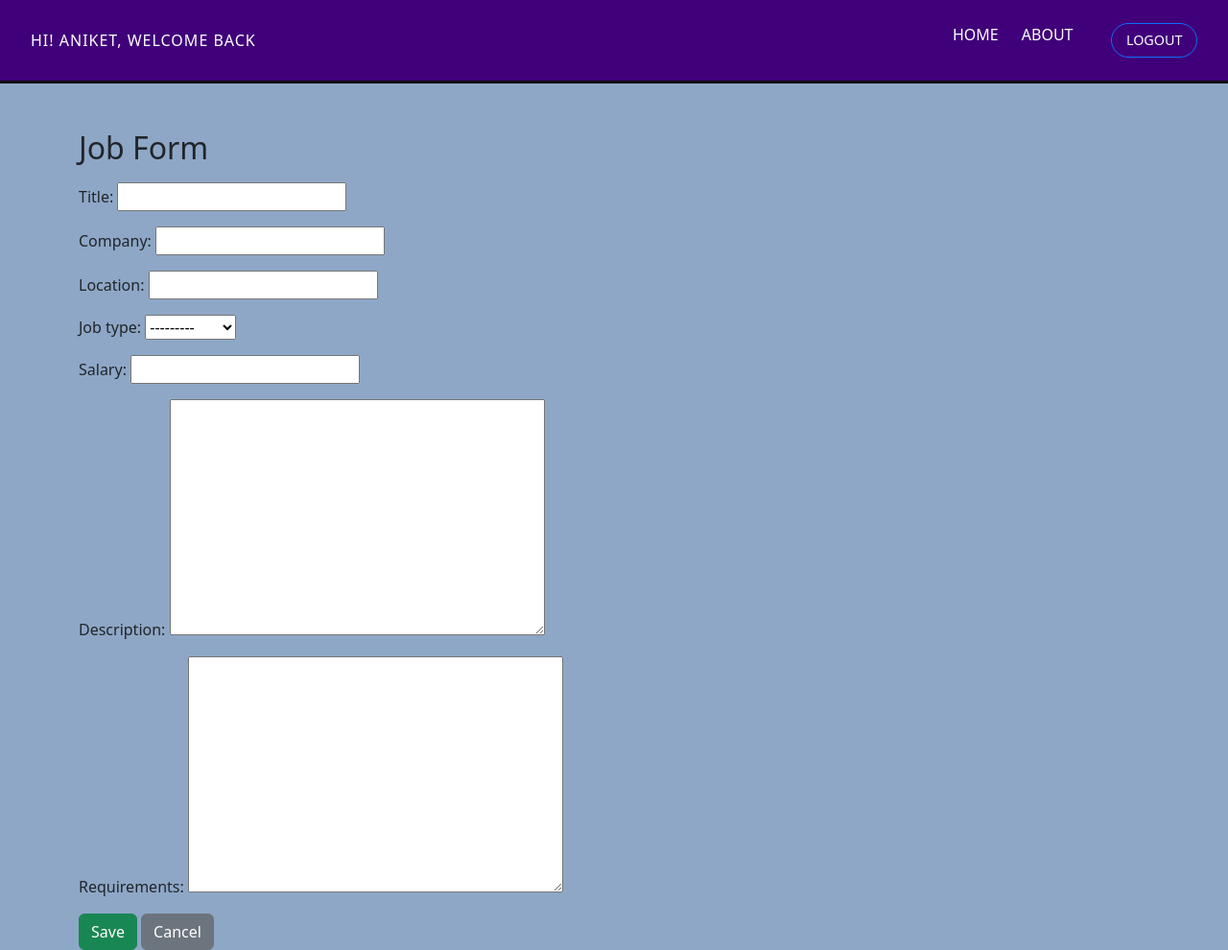
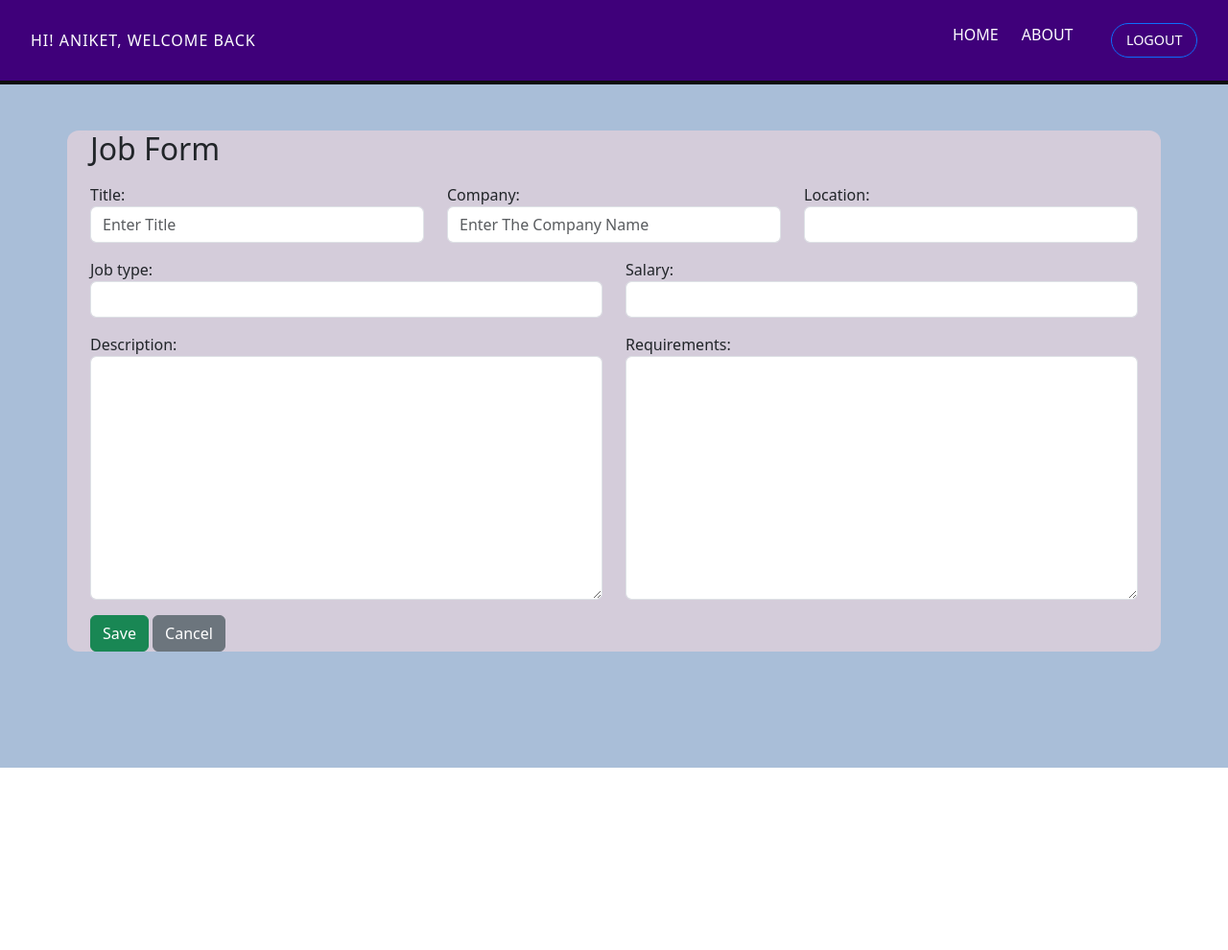
Before and after one commit to xoaniket/xoaniket1, a Django app: page /myadmin/jobs/add/ in a window 1280 px wide. Shown: the whole page at 96% size. After the commit the page ends 800 px from the top, so only its background shows below. Run offline with Django 5.2, Linux system fonts and the light colour scheme; a user stored in the database is signed in; some libraries are stand-ins or nearby versions.

Commit message:
Updated this

```diff
--- a/CUSTOM_ADMIN/forms.py
+++ b/CUSTOM_ADMIN/forms.py
@@ -5,3 +5,14 @@ class JobPostForm(forms.ModelForm):
     class Meta:
         model = JobPost
         fields = '__all__'
+
+        widgets = {
+
+            'title':forms.TextInput(attrs={'class':'form-control','placeholder':'Enter Title'}),
+            'company':forms.TextInput(attrs={'class':'form-control','placeholder':'Enter The Company Name'}),
+            'location':forms.TextInput(attrs={'class':'form-control'}),
+            'job_type':forms.TextInput(attrs={'class':'form-control'}),
+            'salary':forms.TextInput(attrs={'class':'form-control'}),
+            'description':forms.Textarea(attrs={'class':'form-control'}),
+            'requirements':forms.Textarea(attrs={'class':'form-control'}),
+        }
--- a/CUSTOM_ADMIN/templates/custom_admin/app_list.html
+++ b/CUSTOM_ADMIN/templates/custom_admin/app_list.html
@@ -33,6 +33,8 @@
         color: black;
         font-weight: 600;
     }
+
+
 
 </style>
 {% endblock %}
@@ -83,7 +85,7 @@
                 <td>
                     <a href="/applications/{{x.pk}}/pdf/">PDF</a>
                 </td>
-                <td><a class="btn btn-danger" href="{% url 'custom_admin:del_app' x.pk %}">DELETE</a></td>
+                <td><a class="btn btn-danger " href="{% url 'custom_admin:del_app' x.pk %}">DELETE</a></td>
             </tr>
             {% endfor %}
         </tbody>
--- a/CUSTOM_ADMIN/templates/custom_admin/dashboard.html
+++ b/CUSTOM_ADMIN/templates/custom_admin/dashboard.html
@@ -20,7 +20,7 @@
         align-items: center;
         padding: 1rem 2rem;
         background-color: #3F007A;
-        border-bottom: 3px solid rgb(15, 14, 14);
+        border-bottom: 4px solid rgb(15, 14, 14);
         position: sticky;
         top: 0;
         z-index: 1000;
@@ -29,7 +29,7 @@
 
     .logo {
         color: #fff;
-        font-weight: 200;
+
         font-size: 1.0rem;
         letter-spacing: 1px;
     }
@@ -76,7 +76,7 @@
 
 </style>
 
-<body style="background-color: rgb(142, 167, 198); height: 100;">
+<body style="background-color: rgb(169, 190, 216); height: 100;">
 
 
 
--- a/CUSTOM_ADMIN/templates/custom_admin/job_form.html
+++ b/CUSTOM_ADMIN/templates/custom_admin/job_form.html
@@ -2,14 +2,63 @@
 {% block head %}
 
 <title>JOB FORM</title>
+
+<style>
+    .container{
+        background-color: rgb(212, 204, 218);
+        border: 1px none blueviolet;
+        overflow: hidden;
+        border-radius: 12px;
+    }
+</style>
 {% endblock %}
 
 {% block work %}
-<h2 class="mb-3">Job Form</h2>
+<div class="container">
+    <h2 class="mb-3">Job Form</h2>
 <form method="POST">
   {% csrf_token %}
-  {{ form.as_p }}
+
+<div class="row">
+     <div class="col-md-4 mb-3">
+            {{ form.title.label_tag }}
+            {{ form.title }}
+     </div>
+      <div class="col-md-4 mb-3">
+            {{ form.company.label_tag }}
+            {{ form.company }}
+     </div>
+      <div class="col-md-4 mb-3">
+            {{ form.location.label_tag }}
+            {{ form.location }}
+     </div>
+</div>
+
+<div class="row">
+     <div class="col-md-6 mb-3">
+            {{ form.job_type.label_tag }}
+            {{ form.job_type }}
+     </div>
+      <div class="col-md-6 mb-3">
+            {{ form.salary.label_tag }}
+            {{ form.salary }}
+     </div>
+</div>
+
+<div class="row">
+     <div class="col-md-6 mb-3">
+            {{ form.description.label_tag }}
+            {{ form.description }}
+     </div>
+      <div class="col-md-6 mb-3">
+            {{ form.requirements.label_tag }}
+            {{ form.requirements }}
+     </div>
+</div>
+
   <button type="submit" class="btn btn-success">Save</button>
-  <a href="{% url 'job_list' %}" class="btn btn-secondary">Cancel</a>
+  <a href="{% url 'custom_admin:jobs_list' %}" class="btn btn-secondary">Cancel</a>
 </form>
+</div>
+
 {% endblock %}
--- a/CUSTOM_ADMIN/templates/custom_admin/job_list.html
+++ b/CUSTOM_ADMIN/templates/custom_admin/job_list.html
@@ -10,8 +10,8 @@
 
   .table{
      border-radius: 12px;        /* Round table corners */
-  overflow: hidden;           /* Ensures header/rows follow rounding */
-  border: 1px solid #ddd;
+    overflow: hidden;           /* Ensures header/rows follow rounding */
+    border: 1px solid #ddd;
 
   }
 </style>
```
